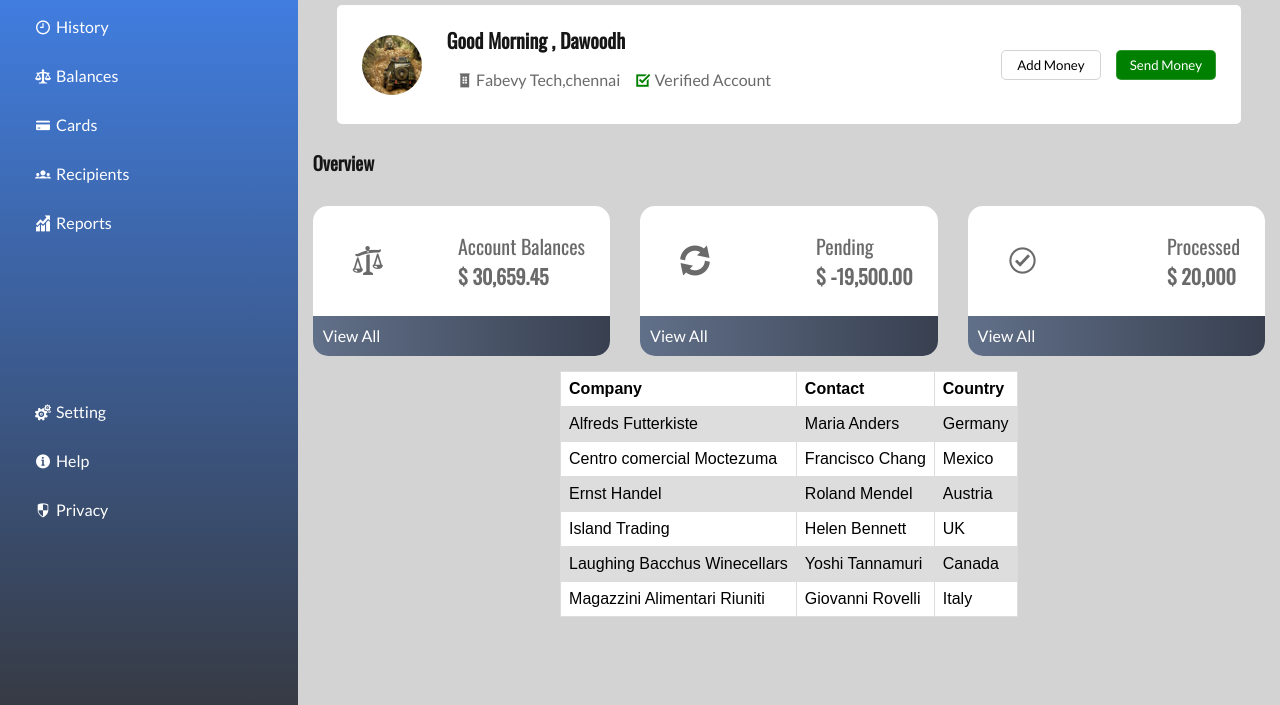
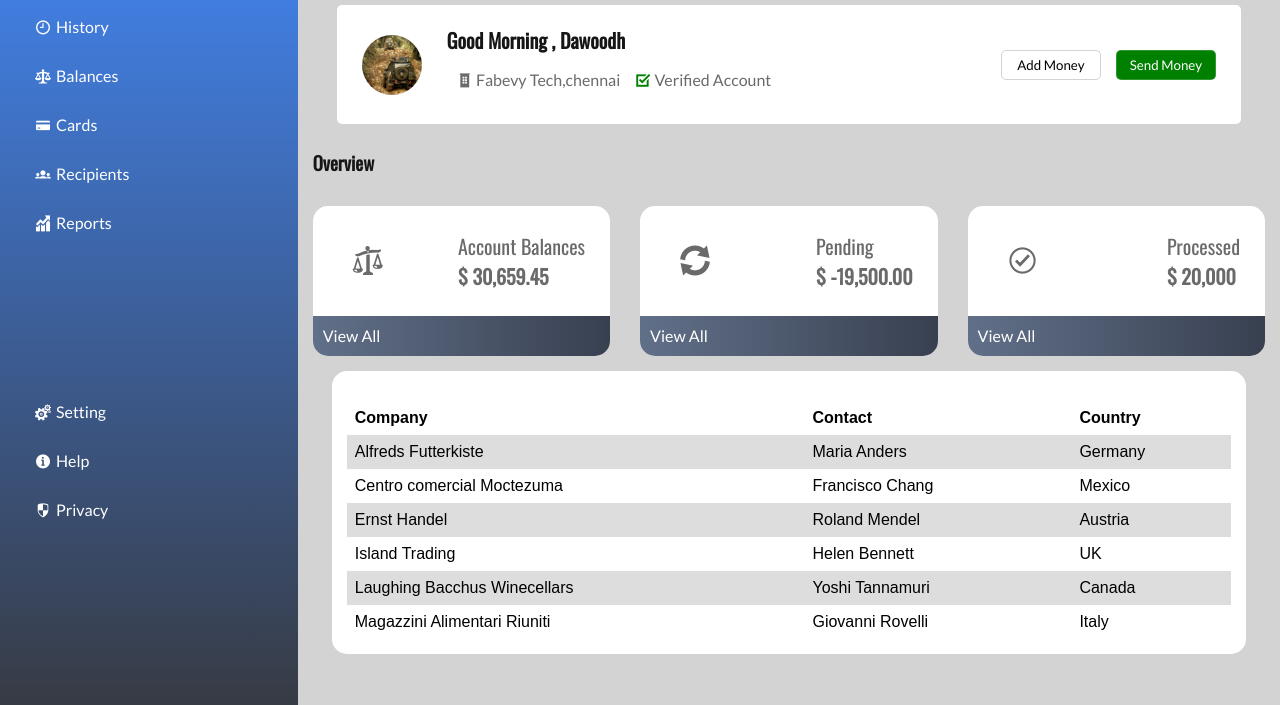
Before and after one commit to shakdawoodh/Dashboard, a plain HTML site: page index.html in a window 1280 px wide. Shown: the part 95-800 px from the top of the page. Drawn offline with nearby package versions, Linux system fonts and the light colour scheme.

Commit message:
Adding Table with Hover.

```diff
--- a/css/style.css
+++ b/css/style.css
@@ -20,6 +20,8 @@ body {
     --green-color: green;
     --dark-green: rgb(2, 84, 2);
     --light-black: rgb(22, 22, 22);
+    --table-hover-color: #a5a5a5;
+    --table-even-color: #dddddd;
     --card-color: linear-gradient(to left, rgb(56 64 80), rgb(97 112 137));
 }
 
@@ -161,7 +163,7 @@ body {
     border-top: 1px solid var(--light-gray);
     border-bottom: 1px solid var(--light-gray);
     display: flex;
-    position:absolute;
+    position: absolute;
     z-index: 999;
     width: -webkit-fill-available;
     justify-content: space-between;
@@ -169,8 +171,9 @@ body {
 
 
 }
-.zvt-main-window-container{
- margin-top: 100px;
+
+.zvt-main-window-container {
+    margin-top: 100px;
 }
 
 .zvt-search-box input {
@@ -193,10 +196,7 @@ body {
     gap: 15px;
     /* align-items: center; */
     transition: 0.8s;
-    font-size: 17px;
-
-
-
+    font-size: 17px
 }
 
 .zvt-user-info .notification {
@@ -424,7 +424,6 @@ body {
 }
 
 .zvt-card-footer {
-    /* background-color: var(--smooth-gray); */
     background: var(--card-color);
     height: 150px;
 
@@ -448,22 +447,51 @@ body {
 
 /* TABLE CONTAINER */
 
-.zvt-main-table  table{
-    font-family: arial, sans-serif;
-    border-collapse: collapse;
+.zvt-main-table {
+    border-radius: 15px;
+    width: 90%;
     background-color: var(--white-color);
     margin: 0 auto;
+    transition: 0.8s;
+    padding: 15px;
 
 }
 
+.zvt-main-table:hover {
+    transform: scale(1.05);
+    transition: 0.8s;
+}
+
+.zvt-main-table table {
+    margin-top: 15px;
+    width: 100%;
+    font-family: arial, sans-serif;
+    border-collapse: collapse;
+    transition: 0.8s;
+}
+
+
 td,
 th {
-
-    border: 1px solid #dddddd;
     text-align: left;
     padding: 8px;
 }
 
+.zvt-main-table tr {
+    transition: 0.8s;
+
+}
+
+.zvt-main-table tr:hover {
+
+    background-color: var(--table-hover-color);
+    transition: 0.8s;
+    transform: scale(1.02);
+
+}
+
+
 tr:nth-child(even) {
-    background-color: #dddddd;
+
+    background-color: var(--table-even-color);
 }
```
